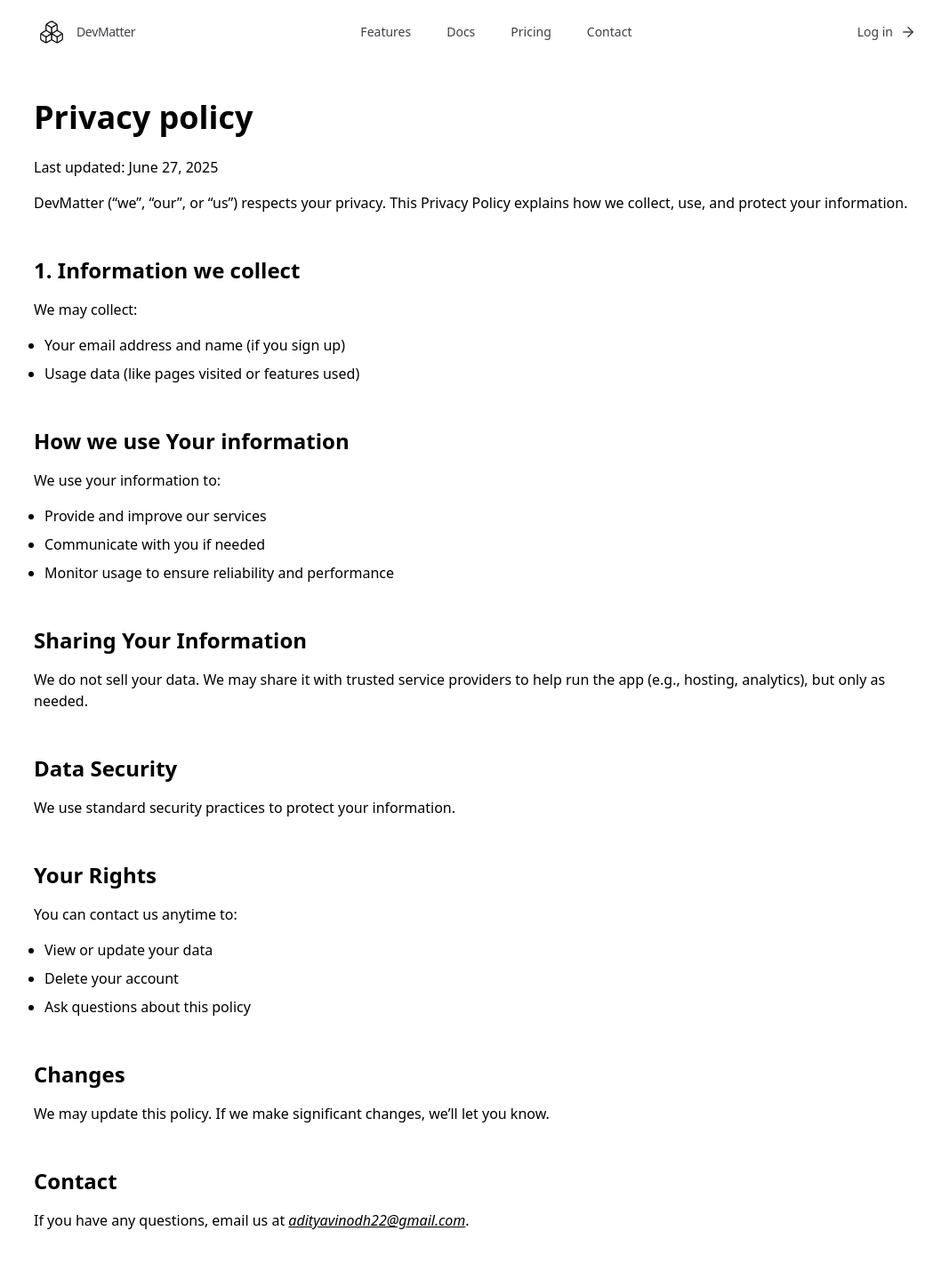
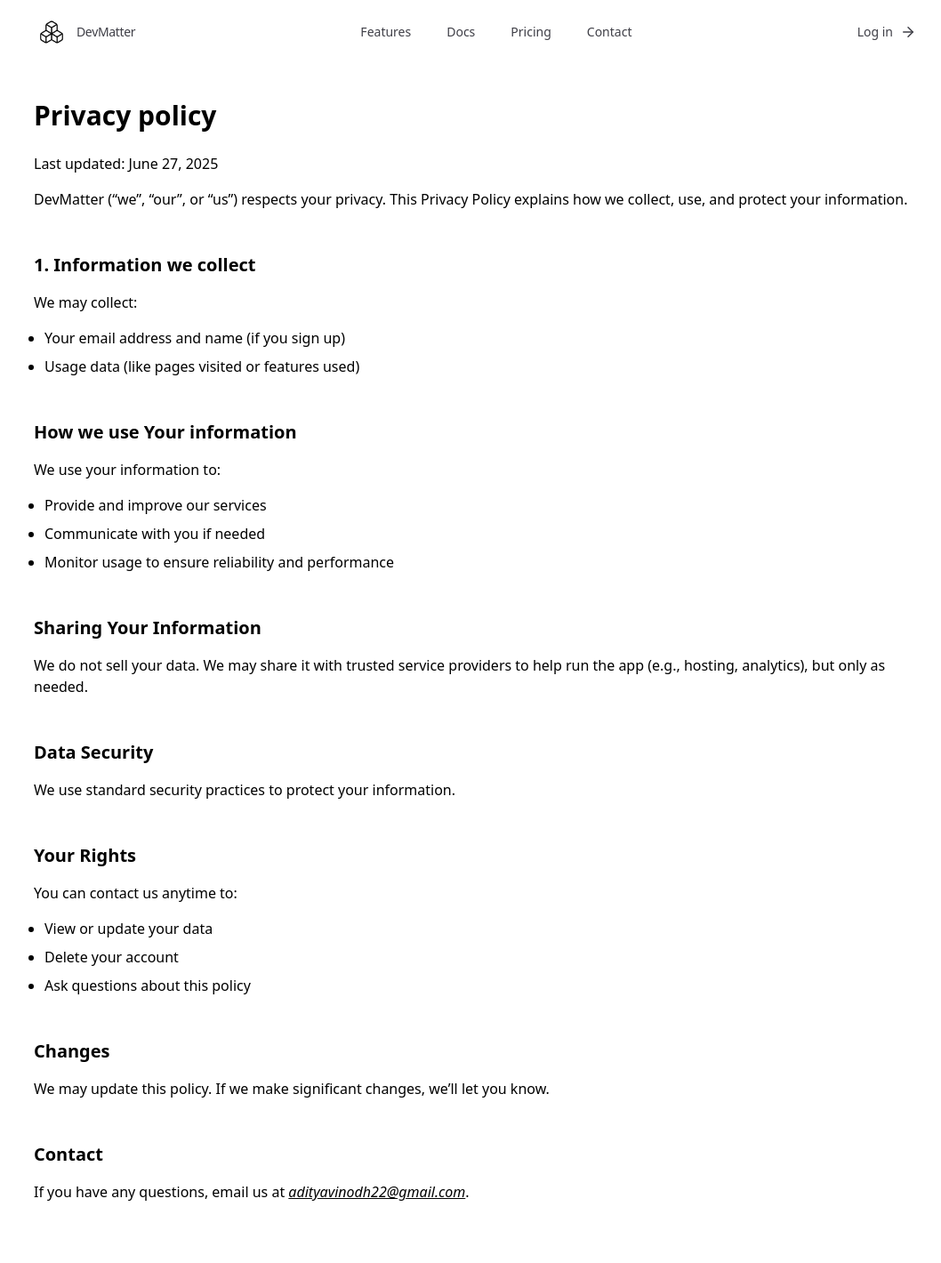
Before and after one commit to aditya-vinodh/dev-matter-web, a SvelteKit app: page /privacy in a window 1280 px wide. Shown: the top 1420 px of the page at 89% size, without its empty margins (106-1164 px from the left). Built offline with nearby package versions, Linux system fonts and the light colour scheme.

Commit message:
Updated privacy page font style

```diff
--- a/src/routes/privacy/+page.svelte
+++ b/src/routes/privacy/+page.svelte
@@ -8,7 +8,7 @@
 <Header user={data.user} />
 
 <div class="mx-auto flex w-full max-w-xl flex-col gap-4 px-4 pt-10 pb-32 lg:max-w-3xl xl:max-w-5xl">
-	<h1 class="mb-2 text-4xl font-bold">Privacy policy</h1>
+	<h1 class="mb-2 text-3xl font-semibold">Privacy policy</h1>
 
 	<p>Last updated: June 27, 2025</p>
 
@@ -17,7 +17,7 @@
 		collect, use, and protect your information.
 	</p>
 
-	<h2 class="mt-8 text-2xl font-semibold">1. Information we collect</h2>
+	<h2 class="mt-8 text-xl font-semibold">1. Information we collect</h2>
 
 	<p>We may collect:</p>
 
@@ -26,7 +26,7 @@
 		<li>Usage data (like pages visited or features used)</li>
 	</ul>
 
-	<h2 class="mt-8 text-2xl font-semibold">How we use Your information</h2>
+	<h2 class="mt-8 text-xl font-semibold">How we use Your information</h2>
 
 	<p>We use your information to:</p>
 
@@ -36,18 +36,18 @@
 		<li>Monitor usage to ensure reliability and performance</li>
 	</ul>
 
-	<h2 class="mt-8 text-2xl font-semibold">Sharing Your Information</h2>
+	<h2 class="mt-8 text-xl font-semibold">Sharing Your Information</h2>
 
 	<p>
 		We do not sell your data. We may share it with trusted service providers to help run the app
 		(e.g., hosting, analytics), but only as needed.
 	</p>
 
-	<h2 class="mt-8 text-2xl font-semibold">Data Security</h2>
+	<h2 class="mt-8 text-xl font-semibold">Data Security</h2>
 
 	<p>We use standard security practices to protect your information.</p>
 
-	<h2 class="mt-8 text-2xl font-semibold">Your Rights</h2>
+	<h2 class="mt-8 text-xl font-semibold">Your Rights</h2>
 
 	<p>You can contact us anytime to:</p>
 
@@ -57,11 +57,11 @@
 		<li>Ask questions about this policy</li>
 	</ul>
 
-	<h2 class="mt-8 text-2xl font-semibold">Changes</h2>
+	<h2 class="mt-8 text-xl font-semibold">Changes</h2>
 
 	<p>We may update this policy. If we make significant changes, we’ll let you know.</p>
 
-	<h2 class="mt-8 text-2xl font-semibold">Contact</h2>
+	<h2 class="mt-8 text-xl font-semibold">Contact</h2>
 
 	<p>
 		If you have any questions, email us at <a
```
